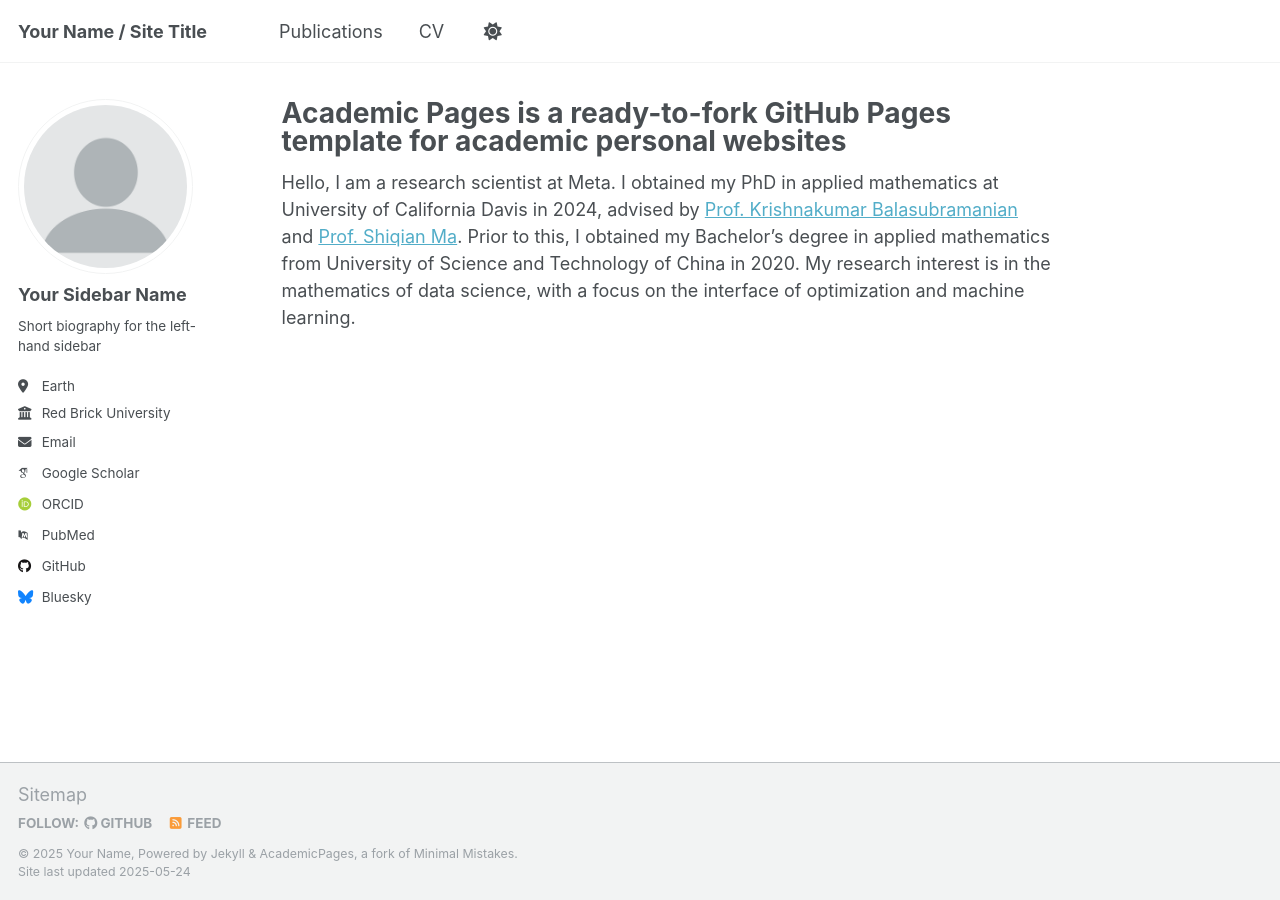
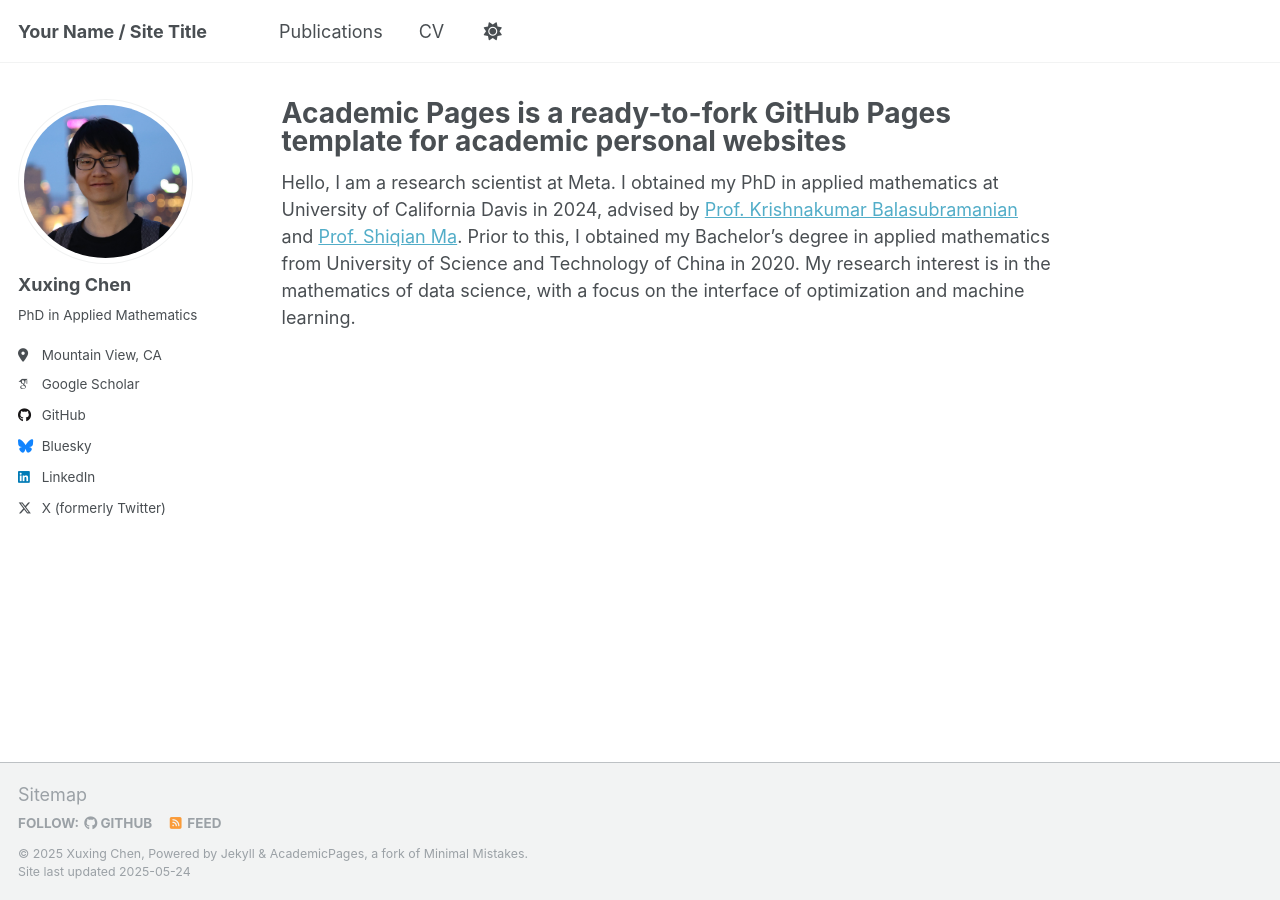
Before and after one commit to xuxingc/xuxingc.github.io, a Jekyll site: the page built from _pages/about.md, in a window 1280 px wide. Built offline with Jekyll 4.4.1, drawn with Linux system fonts in a browser that asks for light colours; some web fonts are replaced.

Commit message:
Update _config.yml

```diff
--- a/_config.yml
+++ b/_config.yml
@@ -11,9 +11,9 @@ locale                   : "en-US"
 site_theme               : "default"
 title                    : "Your Name / Site Title"
 title_separator          : "-"
-name                     : &name "Your Name"
+name                     : &name "Xuxing Chen"
 description              : &description "personal description"
-url                      : https://academicpages.github.io # the base hostname & protocol for your site e.g. "https://[your GitHub username].github.io" or if you already have some other page hosted on Github then use "https://[your GitHub username].github.io/[Your Repo Name]"
+url                      : https://xuxingc.github.io # the base hostname & protocol for your site e.g. "https://[your GitHub username].github.io" or if you already have some other page hosted on Github then use "https://[your GitHub username].github.io/[Your Repo Name]"
 baseurl                  : "" # the subpath of your site, e.g. "/blog"
 repository               : "academicpages/academicpages.github.io"
 
@@ -22,23 +22,23 @@ repository               : "academicpages/academicpages.github.io"
 #               Additional customization can be done by editing /_includes/author-profile.html
 author:
   # Biographic information
-  avatar           : "profile.png"
-  name             : "Your Sidebar Name"
+  avatar           : "xxc.jpg"
+  name             : "Xuxing Chen"
   pronouns         : # example: "she/her"
-  bio              : "Short biography for the left-hand sidebar"
-  location         : "Earth"
-  employer         : "Red Brick University"
+  bio              : "PhD in Applied Mathematics"
+  location         : "Mountain View, CA"
+  employer         : # "Red Brick University"
   uri              : # URL
-  email            : "none@example.org"
+  email            :
 
   # Academic websites
   academia         : # URL
   arxiv            : # URL - Update with the correct link to your profile
-  googlescholar    : "https://scholar.google.com/citations?user=PS_CX0AAAAAJ"
+  googlescholar    : "https://scholar.google.com/citations?hl=en&user=5l-RAfEAAAAJ"
   impactstory      : # URL
-  orcid            : "http://orcid.org/yourorcidurl"
+  orcid            :
   semantic         : # URL
-  pubmed           : "https://www.ncbi.nlm.nih.gov/pubmed/?term=john+snow"
+  pubmed           :
   researchgate     : # URL
   scopus           : # URL
 
@@ -46,7 +46,7 @@ author:
   bitbucket        : # Username - Update with your username on the site
   codepen          : # Username
   dribbble         : # Username
-  github           : "academicpages"
+  github           : "xuxingc"
   kaggle           : # Username
   stackoverflow    : # User number or user number and name (i.e., use "1" or "1/jeff-atwood")
 
@@ -60,7 +60,7 @@ author:
   keybase          : # Username
   instagram        : # Username
   lastfm           : # Username
-  linkedin         : # Username
+  linkedin         : "xuxingchen"
   mastodon         : # URL
   medium           : # URL
   pinterest        : # Username
@@ -68,7 +68,7 @@ author:
   steam            : # Username
   telegram         : # URL
   tumblr           : # Username
-  twitter          : # Username for X / Twitter
+  twitter          : "XuxingChen3"
   vine             : # Username
   weibo            : # Username
   wikipedia        : # Username
```
